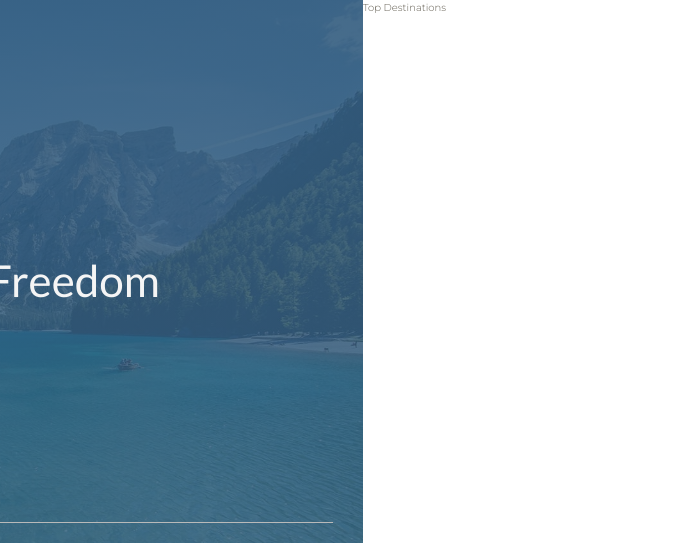
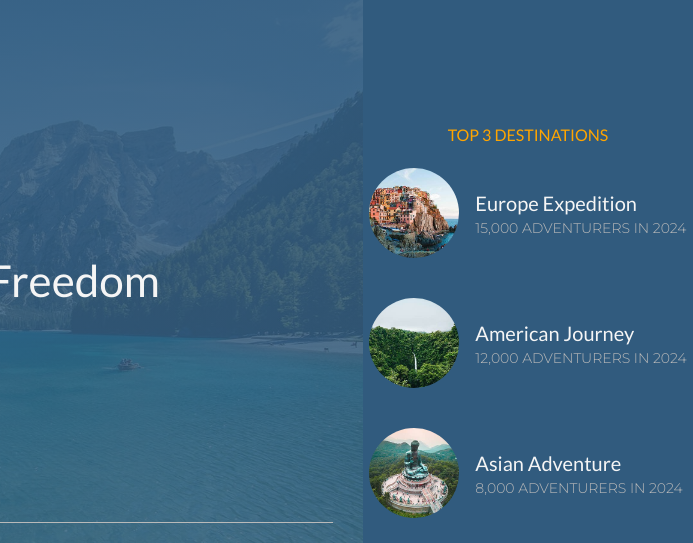
Before and after one commit to barisemreyalcin/adventurous, a website: page index.html in a window 1280 px wide. Shown: the top 543 px of the page, 587-1280 px from the left. Drawn offline with Linux system fonts and the light colour scheme.

Commit message:
feat: add HTML content and styles for top-destinations section

```diff
--- a/index.html
+++ b/index.html
@@ -34,7 +34,40 @@
       </div>
     </header>
 
-    <div class="top-destinations">Top Destinations</div>
+    <div class="top-destinations">
+      <h3 class="heading-3">Top 3 Destinations</h3>
+      <div class="top-destination">
+        <img
+          src="img/top-1.jpg"
+          alt="Photo from Europe"
+          class="top-destination__img"
+        />
+        <div class="top-destination__details">
+          <h4 class="heading-4 heading-4--light">Europe Expedition</h4>
+          <p class="top-destination__adventurers">15,000 adventurers in 2024</p>
+        </div>
+
+        <img
+          src="img/top-2.jpg"
+          alt="Photo from America"
+          class="top-destination__img"
+        />
+        <div class="top-destination__details">
+          <h4 class="heading-4 heading-4--light">American Journey</h4>
+          <p class="top-destination__adventurers">12,000 adventurers in 2024</p>
+        </div>
+
+        <img
+          src="img/top-3.jpg"
+          alt="Photo from Asia"
+          class="top-destination__img"
+        />
+        <div class="top-destination__details">
+          <h4 class="heading-4 heading-4--light">Asian Adventure</h4>
+          <p class="top-destination__adventurers">8,000 adventurers in 2024</p>
+        </div>
+      </div>
+    </div>
 
     <div class="features">
       <div class="feature">
--- a/sass/_top-destinations.scss
+++ b/sass/_top-destinations.scss
@@ -1,3 +1,33 @@
 .top-destinations {
+  background-color: $color-secondary-dark;
+  padding: 2.4rem;
+
   grid-column: col-start 7 / full-end;
+
+  display: grid;
+  align-content: center;
+  justify-content: center;
+  justify-items: center;
+  row-gap: 2rem;
 }
+
+.top-destination {
+  display: grid;
+  grid-template-columns: min-content max-content;
+  align-items: center;
+  column-gap: 1.6rem;
+  row-gap: 5vh;
+
+  &__img {
+    width: 9rem;
+    border-radius: 50%;
+    display: block;
+  }
+
+  &__adventurers {
+    text-transform: uppercase;
+    color: $color-gray-light-2;
+    font-size: 1.4rem;
+    margin-top: -2px;
+  }
+}
```
Also changed, not shown: css/style.css.
